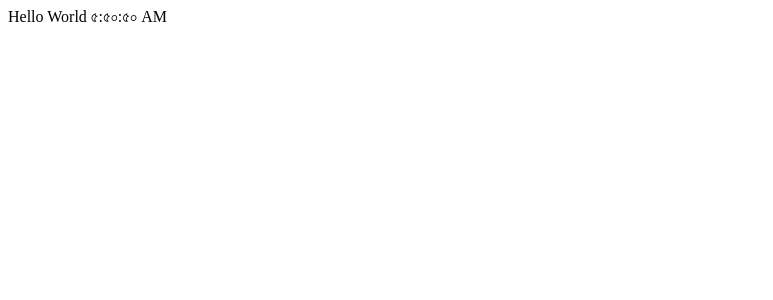
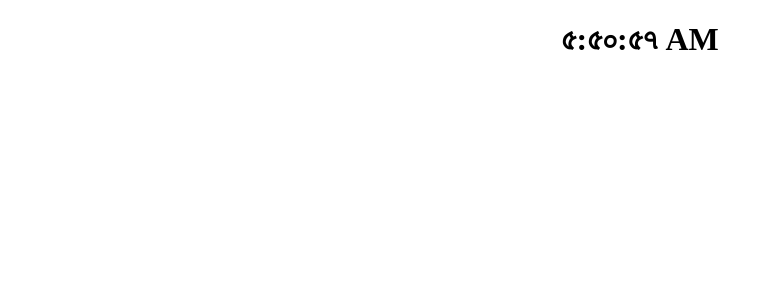
Before and after one commit to sohel902833/ReactWithSumitSir, a React (Create React App) app: page / in a window 1280 px wide. Shown: the top 300 px of the page, without its empty margins (0-773 px from the left). Built offline with nearby package versions, Linux system fonts and the light colour scheme.

Commit message:
part 8 done

```diff
--- /dev/null
+++ b/src/App.js
@@ -0,0 +1,8 @@
+import Clock from "./components/Clock";
+
+function App(){
+    return(
+        <Clock locale="bn-BD"/>
+    )
+}
+export default App;
--- a/src/Clock.js
+++ /dev/null
@@ -1,19 +0,0 @@
-import React from "react";
-class Clock extends React.Component{
-
-  state={
-    time:new Date().toLocaleTimeString(this.props.locale)
-  }
-
-
-
- render(){
-  return (
-    <div className="App">
-      Hello World {this.state.time}
-     </div>
-  );
- }
-}
-
-export default Clock;
--- /dev/null
+++ b/src/components/Clock.js
@@ -0,0 +1,47 @@
+import React from "react";
+class Clock extends React.Component {
+  //if props need to satate initialization use this systex for declare state
+  // constructor(props) {
+  //   super(props);
+  //   this.state = {
+  //     date: new Date().toLocaleTimeString(props.locale),
+  //   };
+  // }
+
+  //else use shortcut
+  state = {date: new Date()};
+
+
+  componentDidMount(){
+   this.clockTimer= setInterval(() => this.tick(), 1000);
+  }
+  componentWillUnmount(){
+    clearInterval(this.clockTimer)
+  }
+ tick(){
+
+  // this.setState((state,props)=>{
+  //   date:new Date()
+  // })
+
+  this.setState({
+    date:new Date()
+  })
+ }
+
+  // state={
+  //   time:new Date().toLocaleTimeString(this.props.locale)
+  // }
+
+  render() {
+    return (
+      <div className="App">
+        <center>
+          <h1>{this.state.date.toLocaleTimeString(this.props.locale)}</h1>
+        </center>
+      </div>
+    );
+  }
+}
+
+export default Clock;
--- a/src/index.js
+++ b/src/index.js
@@ -1,7 +1,10 @@
 import React from "react";
 import ReactDom from "react-dom";
-import Clock from './Clock'
+import App from './App'
 
-
-
-ReactDom.render(<Clock locale="bn-BD"/>,document.getElementById("root"));
+ReactDom.render(
+  <React.StrictMode>
+    <App/>
+  </React.StrictMode>,
+  document.getElementById("root")
+)
```
